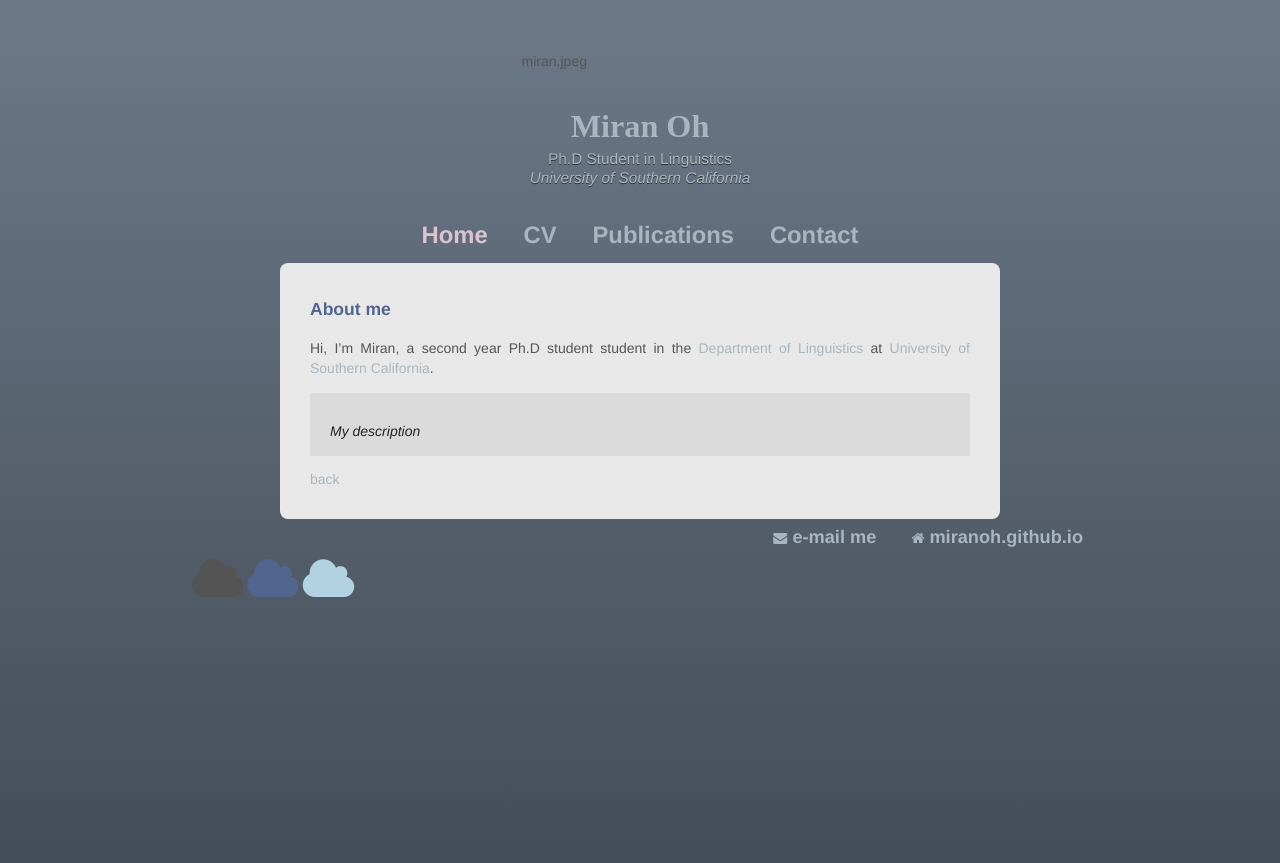
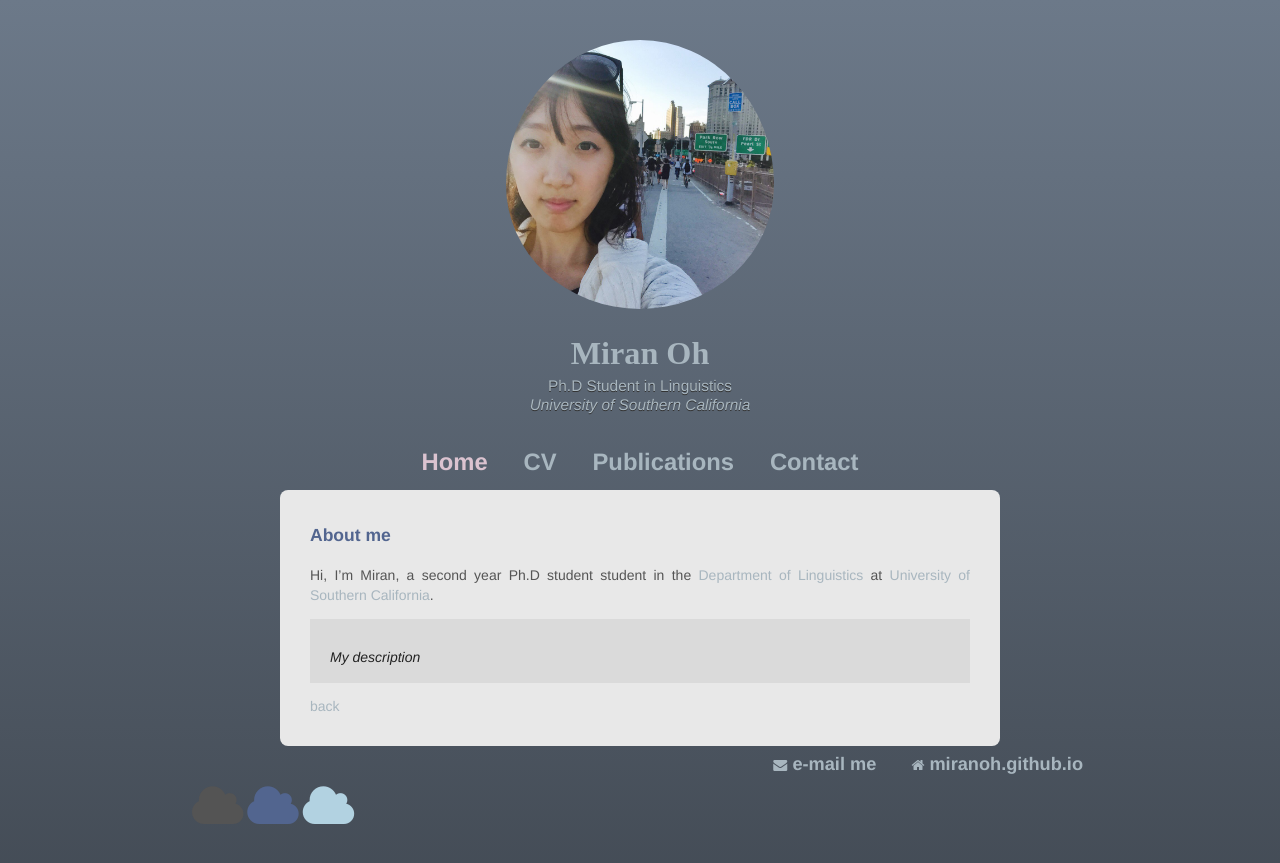
Before and after one commit to miranoh/miranoh.github.io, a Jekyll site: the page built from index.md, in a window 1280 px wide. Shown: the top 863 px of the page. Built offline with Jekyll 4.4.1, drawn with Linux system fonts in a browser that asks for light colours; some web fonts are replaced.

Commit message:
Update default.html

```diff
--- a/_layouts/default.html
+++ b/_layouts/default.html
@@ -22,7 +22,7 @@
   </head>
   <body>
     <header>
-      <img class="image-circle" src = "http://miranoh.github.io/miran.jpeg" alt = "miran.jpeg" width = "350">
+      <img class="image-circle" src = "http://miranoh.github.io/uploads/miran.jpeg" alt = "miran.jpeg" width = "350">
       <h1 id="name">Miran Oh</h1>
       <p id="position">Ph.D Student in Linguistics<br><em>University of Southern California</em></p>
       <nav>
```
